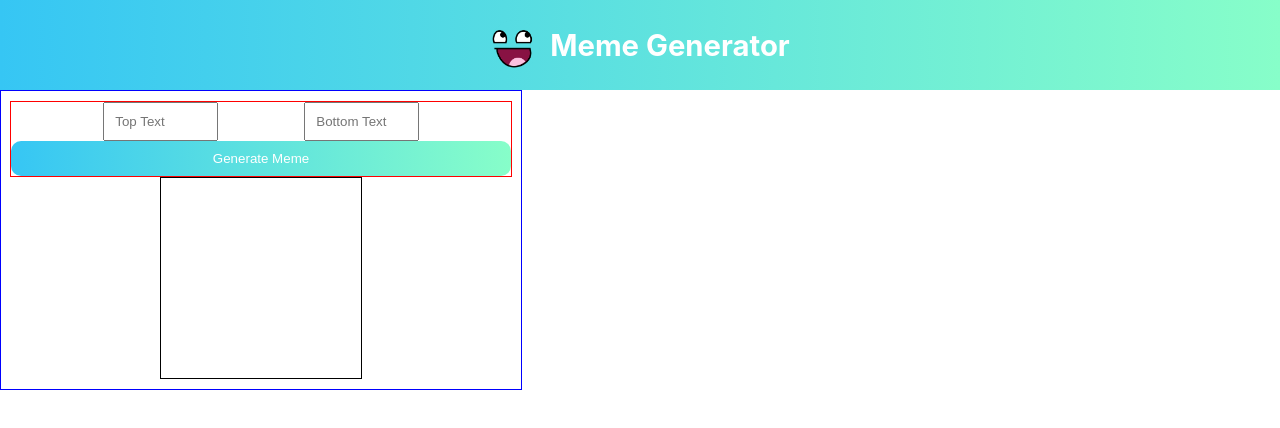
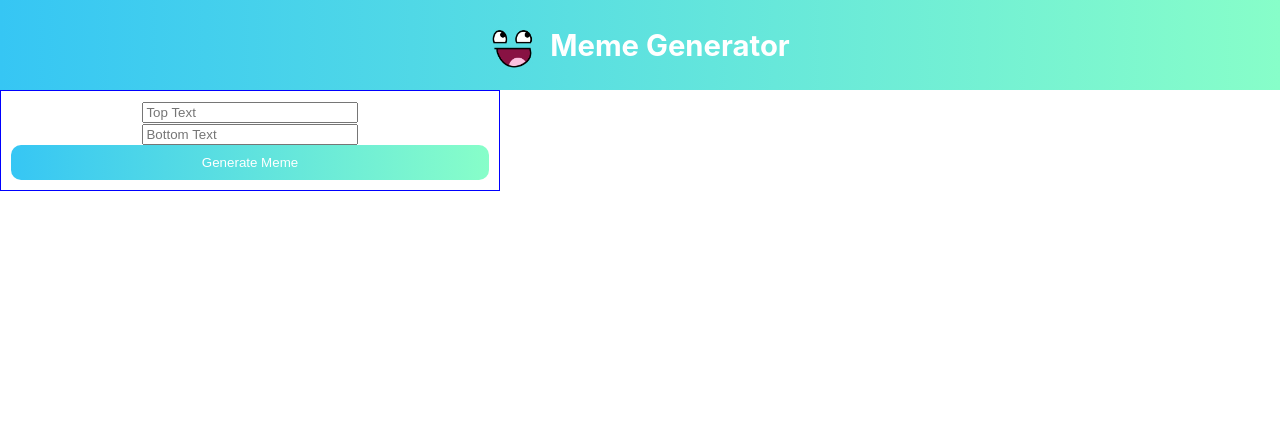
Before and after one commit to robertgarcia305/meme-generator-react, a React (Create React App) app: page / in a window 1280 px wide. Shown: the top 428 px of the page. Built offline with nearby package versions, Linux system fonts and the light colour scheme.

Commit message:
Add files via upload

```diff
--- a/src/index.css
+++ b/src/index.css
@@ -41,73 +41,6 @@ header {
 
 /* meme section */
 
-.meme-img {
-  height: 200px;
-  width: 200px;
-  border: 1px solid black;
-}
-
-section {
-  border: 1px solid red;
-  width: 1000px;
-  padding: 10px;
-  display: flex;
-  flex-direction: column;
-  align-items: center;
-}
-
-.meme-top {
-  width: 500px;
-  border: 1px solid red;
-}
-
-.inputs {
-  display: flex;
-  justify-content: center;
-
-}
-
-.inputs div {
-
-}
-
-input {
-  width: 90%;
-  padding: 10px;
-}
-
-button {
-  background: rgb(54,198,244);
-  background: linear-gradient(90deg, rgba(54,198,244,1) 0%, rgba(135,254,201,1) 100%);
-  border: none;
-  border-radius: 10px;
-  padding: 10px;
-  transition: all 1s;
-  color: white;
-  width: 100%;
-}
-
-button:hover {
-  background: rgb(54,198,244);
-  background: linear-gradient(90deg, rgb(47, 171, 212) 0%, rgb(106, 201, 158) 100%);
-  cursor: pointer;
-
-}
-
-
-<section>
-  <div class="top">
-    <div>
-      <input placeholder="top text">
-      <input placeholder="bottom text">
-    </div>
-    <button>Click For A New Image</button>
-  </div>
-  <div class="meme-img">
-    <p></p>
-  </div>
-</section>
-
 * {
   margin: 0px;
   box-sizing: border-box;
@@ -133,10 +66,22 @@ input {
 }
 
 button {
+  background: rgb(54,198,244);
+  background: linear-gradient(90deg, rgba(54,198,244,1) 0%, rgba(135,254,201,1) 100%);
+  border: none;
+  border-radius: 10px;
+  padding: 10px;
+  transition: all 1s;
+  color: white;
   width: 100%;
 }
 
-.meme
+button:hover {
+  background: rgb(54,198,244);
+  background: linear-gradient(90deg, rgb(47, 171, 212) 0%, rgb(106, 201, 158) 100%);
+  cursor: pointer;
+
+}
 
 .meme-img p {
   width: 300px;
```
